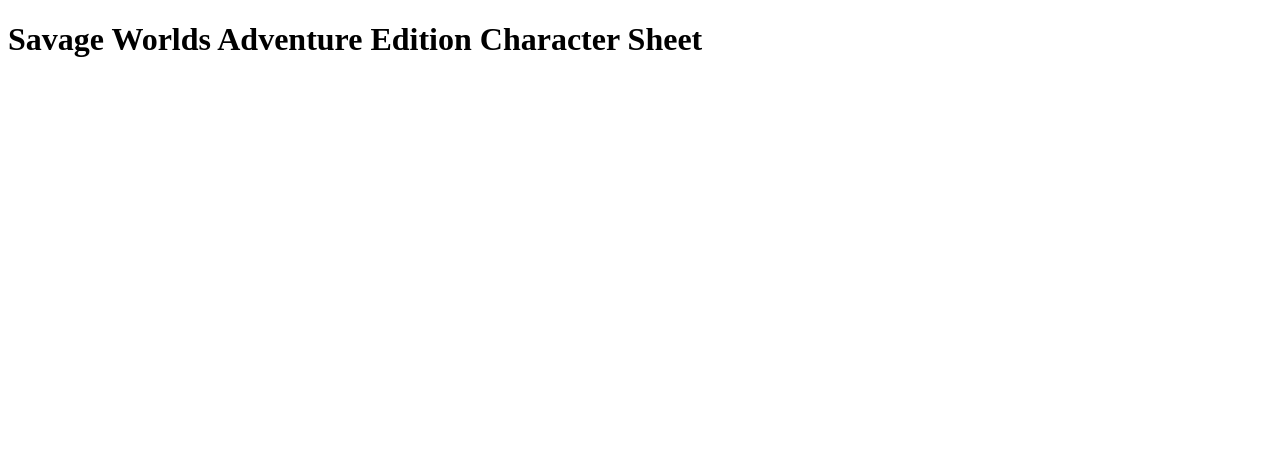
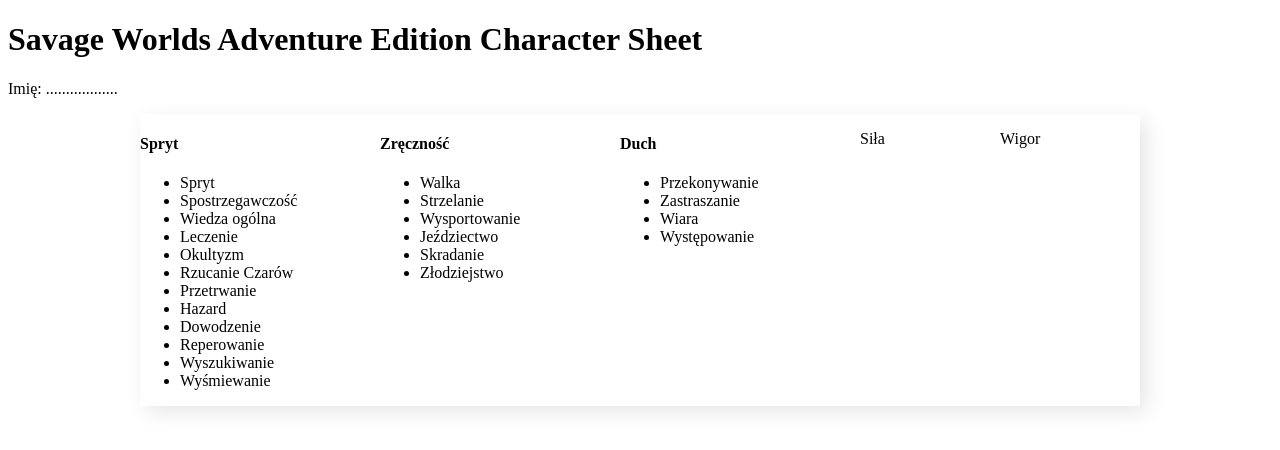
Before and after one commit to Yerbatrix/rpg-sheets-happy-tries, a plain HTML site: page index.html in a window 1280 px wide. Drawn offline with Linux system fonts and the light colour scheme.

Commit message:
rearranged Skills

```diff
--- a/index.html
+++ b/index.html
@@ -3,16 +3,75 @@
   <head>
     <meta charset="UTF-8" />
     <meta name="viewport" content="width=device-width, initial-scale=1.0" />
-    <title>Document</title>
+    <title>Karta SWADE</title>
+    <link href="style.css" rel="stylesheet" />
   </head>
   <body>
     <header>
       <!-- Tu pojawią się podstawowe dane o postaci-->
       <h1>Savage Worlds Adventure Edition Character Sheet</h1>
+      <div>
+        <p>Imię: ..................</p>
+      </div>
     </header>
 
     <main>
       <!--Tu pojawią się bloki statystyk-->
+      <section class="wrapper">
+        <div>
+          <h4>Spryt</h4>
+          <ul class="attribute-statblock">
+            <li>Spryt</li>
+            <li>Spostrzegawczość</li>
+            <li>Wiedza ogólna</li>
+            <li>Leczenie</li>
+            <li>Okultyzm</li>
+            <li>Rzucanie Czarów</li>
+            <li>Przetrwanie</li>
+            <li>Hazard</li>
+            <li>Dowodzenie</li>
+            <li>Reperowanie</li>
+            <li>Wyszukiwanie</li>
+            <li>Wyśmiewanie</li>
+          </ul>
+        </div>
+
+        <div>
+          <h4>Zręczność</h4>
+          <ul class="attribute-statblock">
+            <li>Walka</li>
+            <li>Strzelanie</li>
+            <li>Wysportowanie</li>
+            <li>Jeździectwo</li>
+            <li>Skradanie</li>
+            <li>Złodziejstwo</li>
+          </ul>
+        </div>
+
+        <div>
+          <h4>Duch</h4>
+          <ul class="attribute-statblock">
+            <li>Przekonywanie</li>
+            <li>Zastraszanie</li>
+            <li>Wiara</li>
+            <li>Występowanie</li>
+          </ul>
+        </div>
+
+        <div class="attribute-statblock">
+          <p>Siła</p>
+        </div>
+
+        <div class="attribute-statblock">
+          <p>Wigor</p>
+        </div>
+      </section>
+
+      <div class="inventory">
+        <div class="trappings"></div>
+
+        <div class="weapons"></div>
+      </div>
     </main>
   </body>
 </html>
--- /dev/null
+++ b/style.css
@@ -0,0 +1,11 @@
+.wrapper {
+    display: flex;
+    width: 1000px;
+    justify-content: center;
+    margin: 0 auto;
+    background: #ffffff;
+    box-shadow: 6px 6px 20px 0px #0000001a;
+
+
+.attribute-statblock{
+    width: 200px;}
```
